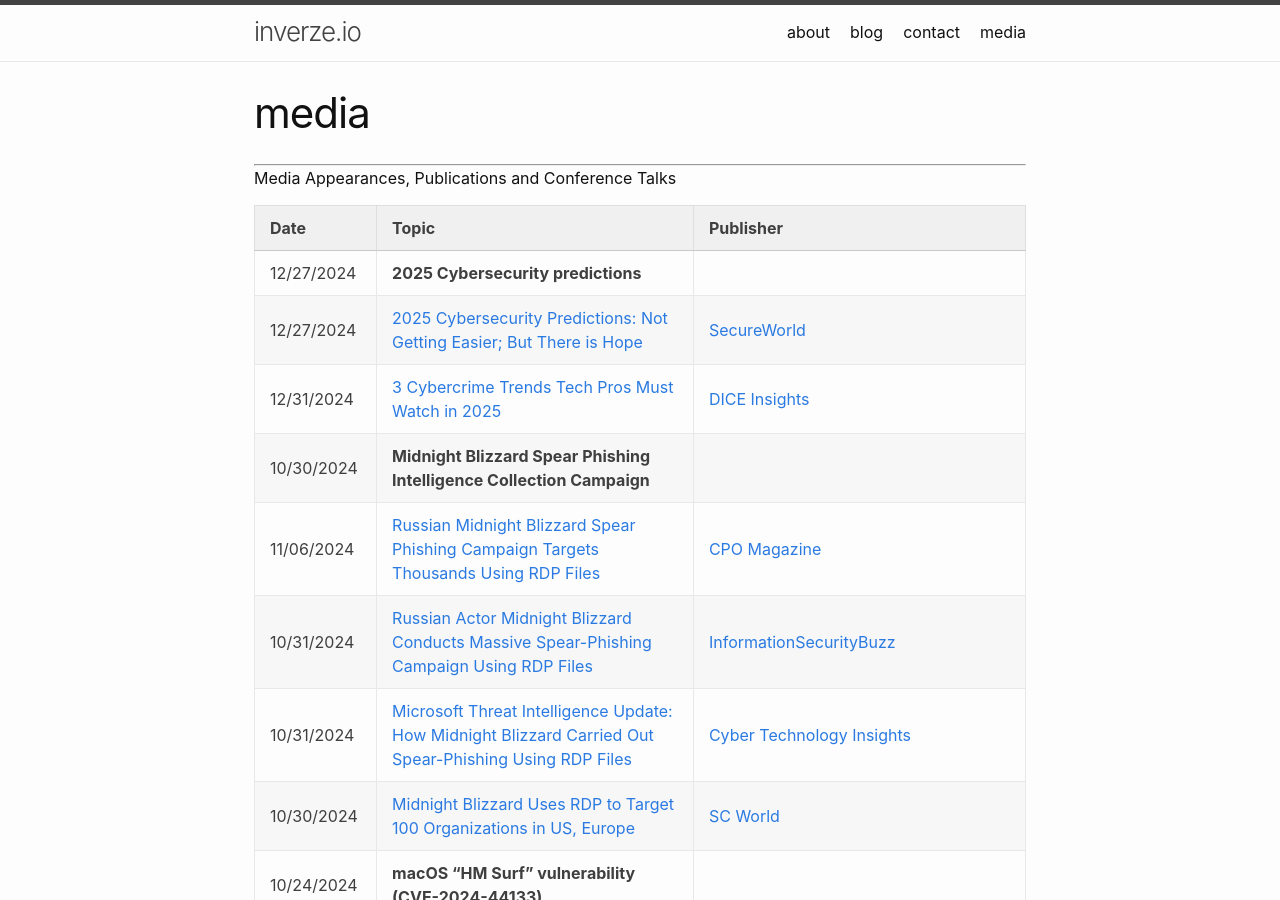
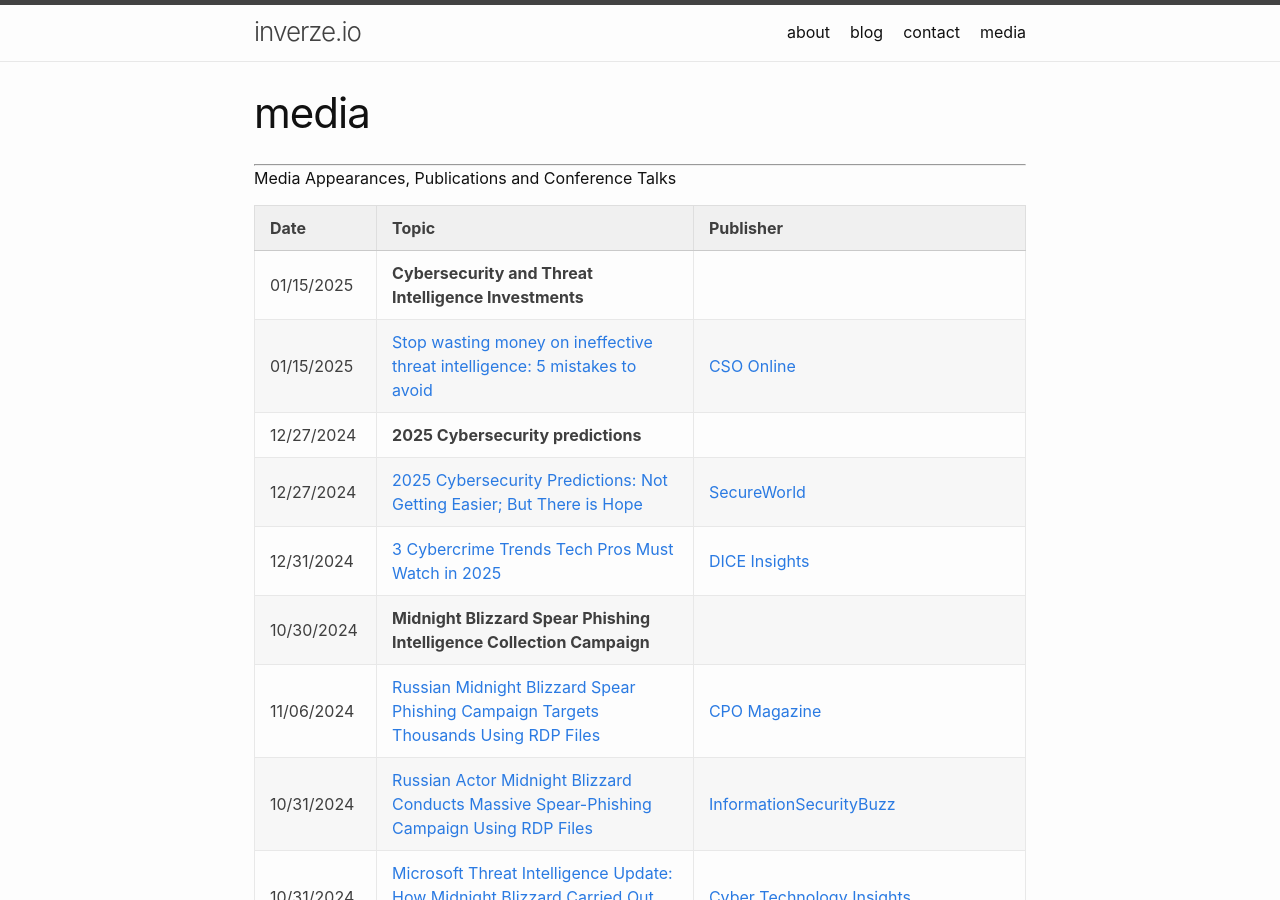
Before and after one commit to inverzeio/blog, a Jekyll site: the page built from media.md, in a window 1280 px wide and 900 px high. Built offline with Jekyll 4.4.1, drawn with Linux system fonts in a browser that asks for light colours.

Commit message:
Update media.md

```diff
--- a/media.md
+++ b/media.md
@@ -9,7 +9,9 @@
 
 | Date | Topic | Publisher |
 | ------------- | :------------- | :------------- |
-| 12/27/2024 | **2025 Cybersecurity predictions**
+| 01/15/2025 | **Cybersecurity and Threat Intelligence Investments**
+| 01/15/2025 | [Stop wasting money on ineffective threat intelligence: 5 mistakes to avoid](https://www.csoonline.com/article/3624136/stop-wasting-money-on-ineffective-threat-intelligence-5-mistakes-to-avoid.html) | [CSO Online](https://www.csoonline.com) |
+| 12/27/2024 | **2025 Cybersecurity predictions** |
 | 12/27/2024 | [2025 Cybersecurity Predictions: Not Getting Easier; But There is Hope](https://www.secureworld.io/industry-news/cybersecurity-predictions-for-2025) | [SecureWorld](https://www.secureworld.io/) |
 | 12/31/2024 | [3 Cybercrime Trends Tech Pros Must Watch in 2025](https://www.dice.com/career-advice/3-cybercrime-trends-tech-pros-must-watch-in-2025) | [DICE Insights](https://www.dice.com) |
 | 10/30/2024 | **Midnight Blizzard Spear Phishing Intelligence Collection Campaign** ||
```
